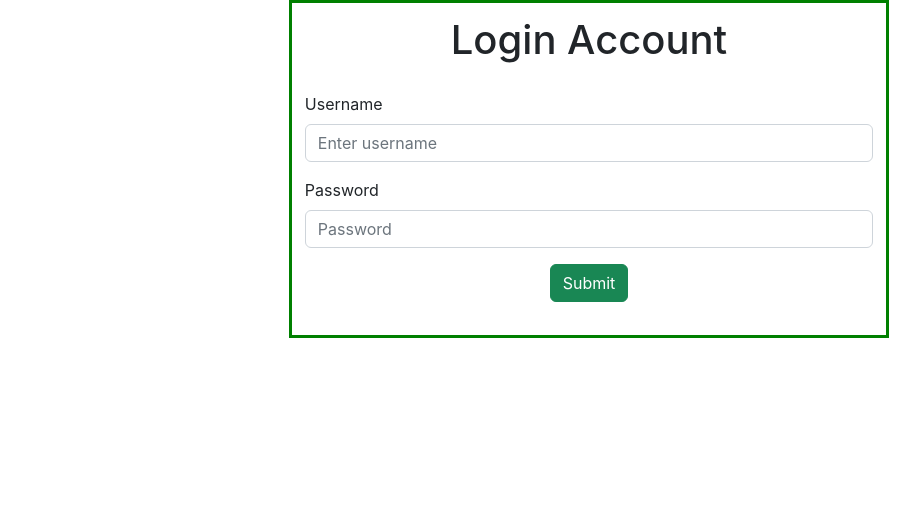
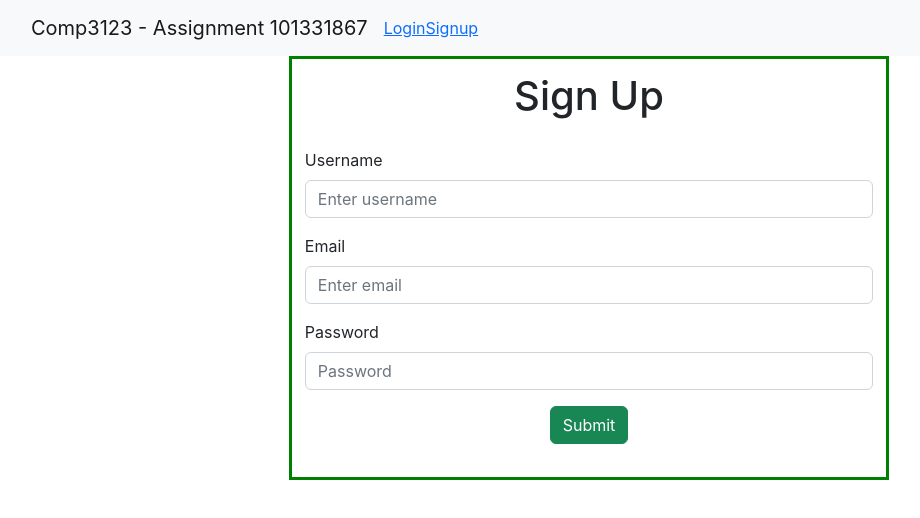
Before and after one commit to ivytsai2/101331867_comp3123_assignment2_reactjs, a React (Create React App) app: page /signup in a window 1280 px wide. Shown: the top 518 px of the page, without its empty margins (51-971 px from the left). Built offline with nearby package versions, Linux system fonts and the light colour scheme.

Commit message:
add login and signup navigation

```diff
--- a/package.json
+++ b/package.json
@@ -11,6 +11,8 @@
     "react": "^18.2.0",
     "react-bootstrap": "^2.6.0",
     "react-dom": "^18.2.0",
+    "react-router": "^6.4.3",
+    "react-router-dom": "^6.4.3",
     "react-scripts": "5.0.1",
     "web-vitals": "^2.1.4"
   },
--- a/src/App.js
+++ b/src/App.js
@@ -1,11 +1,31 @@
 //import logo from './logo.svg';
 import './App.css';
+import { BrowserRouter, Route, Routes, NavLink} from 'react-router-dom';
+import Container from 'react-bootstrap/Container';
+import Nav from 'react-bootstrap/Nav';
+import Navbar from 'react-bootstrap/Navbar';
 import Login from './Login';
+import Signup from './Signup';
 
 function App() {
   return (
     <>
-      <Login/>
+      <BrowserRouter>
+        <Navbar bg="light" expand="lg">
+          <Container>
+            <Navbar.Brand href="/">Comp3123 - Assignment 101331867</Navbar.Brand>
+            <Nav className="me-auto">
+              <NavLink to ='/login'>Login</NavLink>
+              <NavLink to ='/signup'>Signup</NavLink>
+            </Nav>
+          </Container>
+        </Navbar>
+          <Routes>
+              <Route path='/' element={<Login/>}></Route>
+              <Route path='/login' element={<Login/>}></Route>
+              <Route path='/signup' element={<Signup/>}></Route>
+          </Routes>
+      </BrowserRouter>
     </>
   );
 }
--- a/src/Login.js
+++ b/src/Login.js
@@ -55,6 +55,7 @@ export default class Login extends Component {
 
     render() {
         return (
+            <>
                 <Form style={form_style}>
                     <h1 style={center}>Login Account</h1>
                     <Form.Group className="mb-3">
@@ -72,6 +73,7 @@ export default class Login extends Component {
                         onClick={(e) => this.onSubmitLogin(e)}>Submit</Button>
                     </div>
                 </Form>
+            </>
         )
     }
 }
--- /dev/null
+++ b/src/Signup.js
@@ -0,0 +1,86 @@
+import React, { Component } from 'react'
+import axiosAPI from './api'
+import Form from 'react-bootstrap/Form';
+import Button from 'react-bootstrap/Button';
+
+const form_style = {
+    padding: '1%',
+    border: 'solid green',
+    margin: 'auto',
+    width: '600px'
+}
+
+const center = {
+    paddingBottom: '20px',
+    textAlign: 'center'
+}
+
+export default class Signup extends Component {
+    constructor(props) {
+        super(props)
+        this.state = {
+            username: '',
+            email: '',
+            password: ''
+        }
+    }
+
+    onValueChange = (event) => {
+        this.setState({[event.target.name] : event.target.value})
+    }
+
+    /*{
+    "username": "test1",
+    "email": "test1@domain.com",
+    "password": "test1"
+    }*/
+    onSubmitLogin = (event) => {
+        event.preventDefault()
+        const userData = {
+            username: this.state.username,
+            email: this.state.email,
+            password: this.state.password
+        }
+        axiosAPI.post('/user/signup', {userData}, {
+            headers: {
+                "Access-Control-Allow-Origin": "*",
+                "Access-Control-Allow-Methods": "POST",
+                'Access-Control-Request-Headers': '*'
+            }
+        })
+        .then(res => {
+            console.log(res)
+        }).catch(error => {
+            console.log(error)
+        })
+    }
+
+    render() {
+        return (
+            <>
+                <Form style={form_style}>
+                <h1 style={center}>Sign Up</h1>
+                <Form.Group className="mb-3">
+                    <Form.Label>Username</Form.Label>
+                    <Form.Control type="text" placeholder="Enter username" name="username"
+                    onChange={(e) => this.onValueChange(e)}/>
+                </Form.Group>
+                <Form.Group className="mb-3">
+                    <Form.Label>Email</Form.Label>
+                    <Form.Control type="emial" placeholder="Enter email" name="email"
+                    onChange={(e) => this.onValueChange(e)}/>
+                </Form.Group>
+                <Form.Group className="mb-3">
+                    <Form.Label>Password</Form.Label>
+                    <Form.Control type="password" placeholder="Password" name="password"
+                    onChange={(e) => this.onValueChange(e)}/>
+                </Form.Group>
+                <div style={center}>
+                    <Button className="btn btn-success" type="submit"
+                    onClick={(e) => this.onSubmitLogin(e)}>Submit</Button>
+                </div>
+            </Form>
+        </>
+        )
+  }
+}
```
Also changed, not shown: 1 other file (tests, documents, lock files or other folders). Lines whose indentation alone changed are shown as unchanged.
